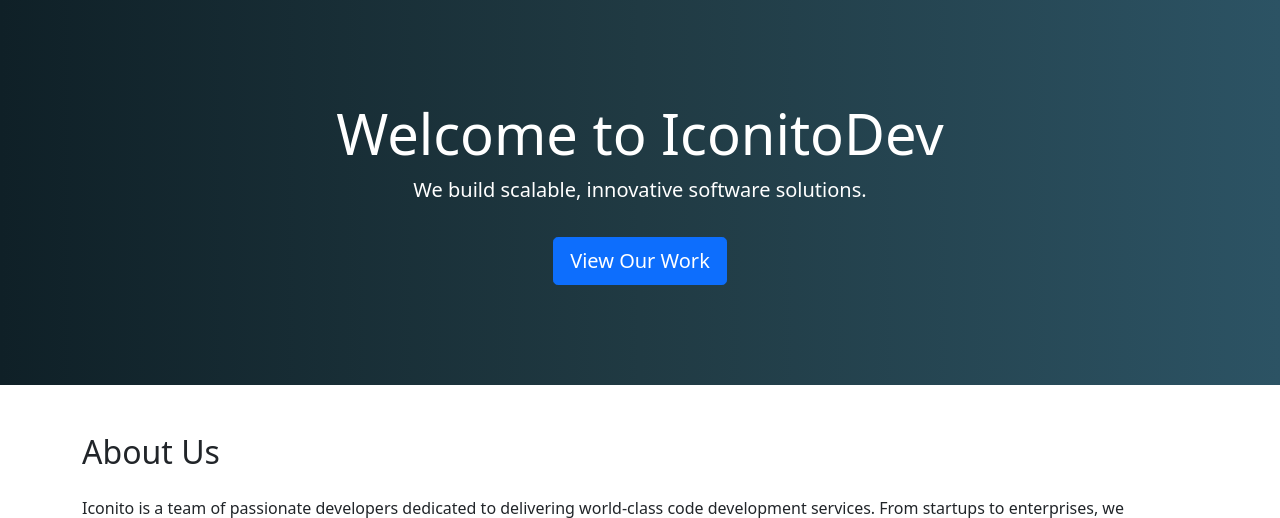
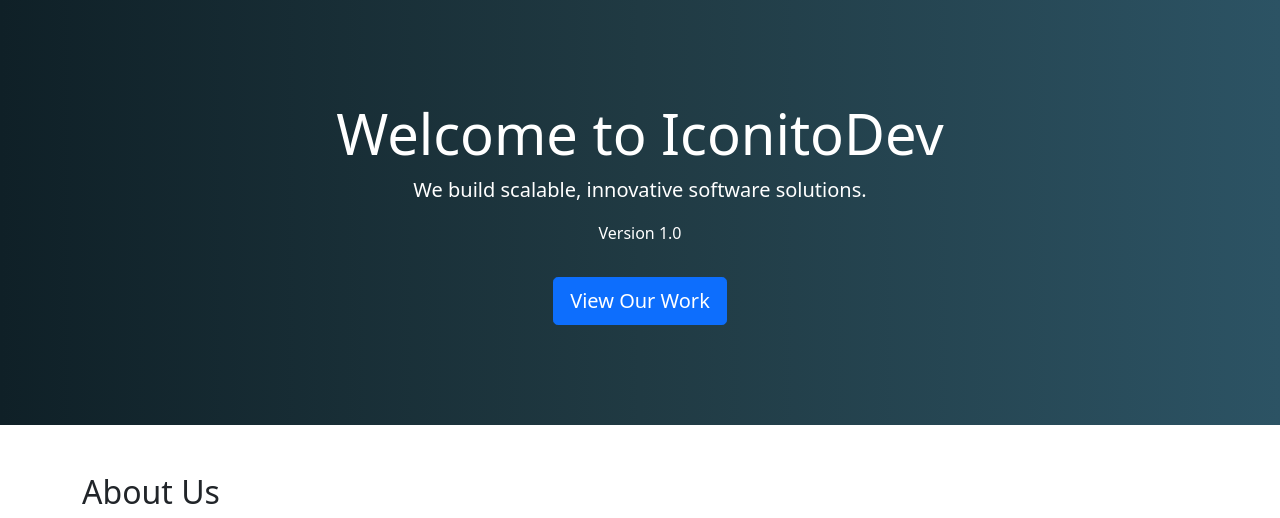
Before and after one commit to iconitodotcom/iconitodotcom, a Flask app: page / in a window 1280 px wide. Shown: the top 518 px of the page. Run offline with Flask 3, Linux system fonts and the light colour scheme.

Commit message:
Adding version paraghaf to hero section, and test build stage for CodePipeline

```diff
--- a/iconitodev/templates/index.html
+++ b/iconitodev/templates/index.html
@@ -18,6 +18,7 @@
     <div class="container">
       <h1 class="display-4">Welcome to Iconito<span class="fw-lighter">Dev</span></h1>
       <p class="lead">We build scalable, innovative software solutions.</p>
+      <p class="fw-lighter">Version 1.0</p>
       <a href="#portfolio" class="btn btn-primary btn-lg mt-3">View Our Work</a>
     </div>
   </section>
```
